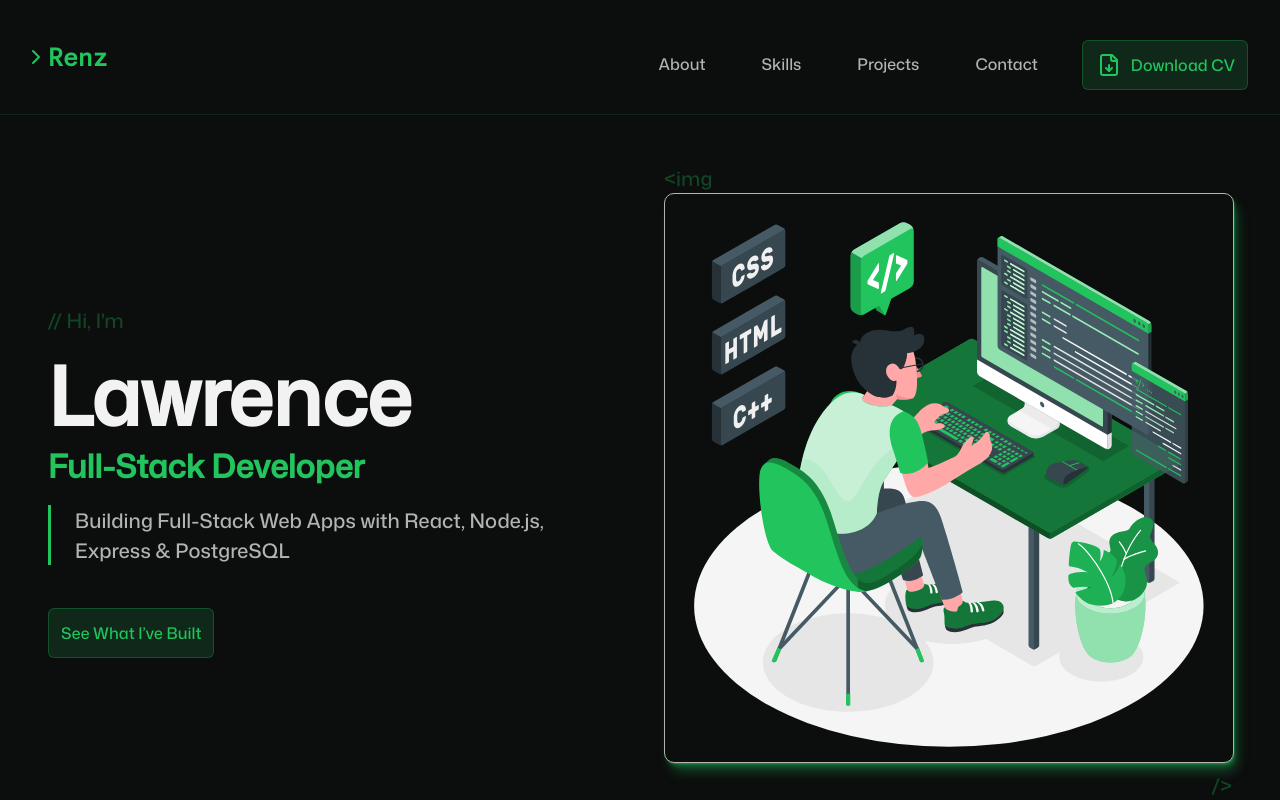
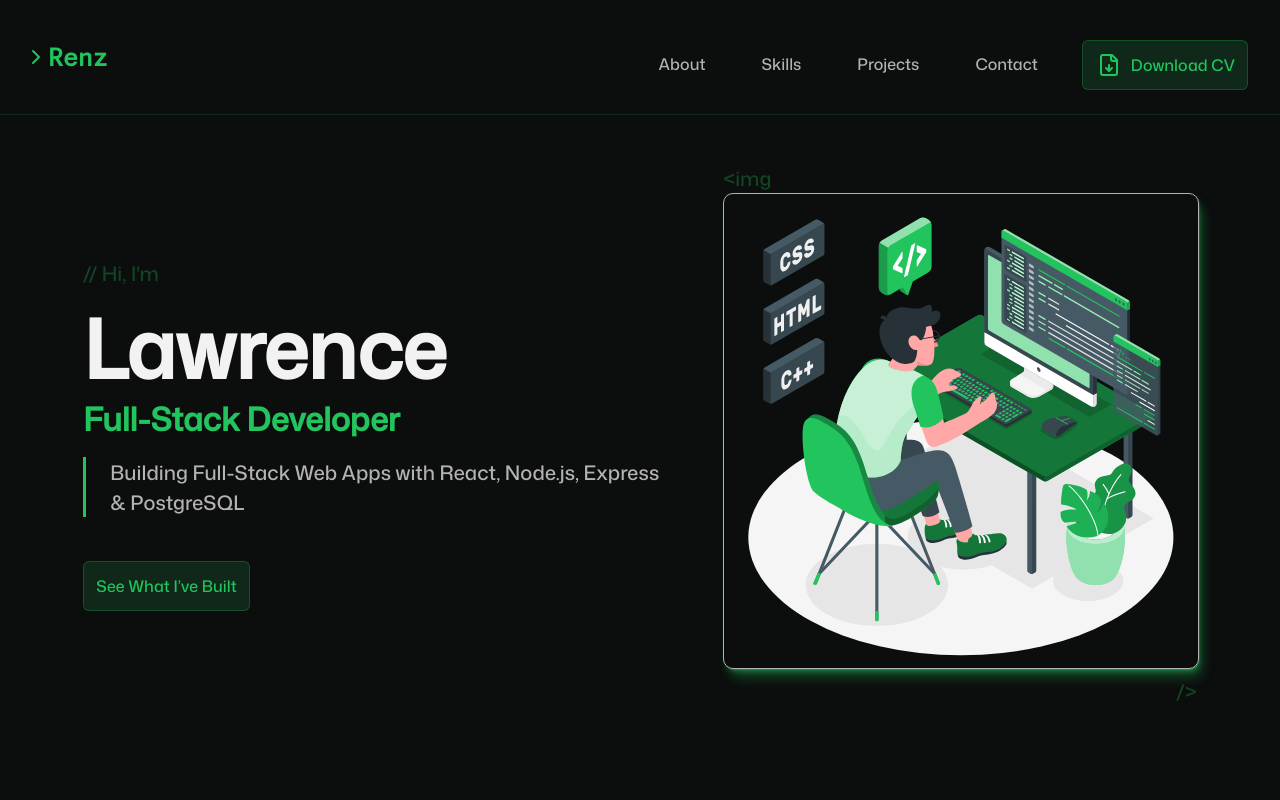
Before and after one commit to lawrence-ruscia/homepage, a React (Vite) app: page / in a window 1280 px wide. Shown: the top 800 px of the page. Built offline with nearby package versions, Linux system fonts and the light colour scheme.

Commit message:
style(hero): make hero avatar smaller for better ux

```diff
--- a/src/assets/styles/Hero.module.css
+++ b/src/assets/styles/Hero.module.css
@@ -54,7 +54,7 @@ img {
 @media (min-width: 768px) {
   .hero {
     display: flex;
-    justify-content: space-between;
+    justify-content: center;
     flex-direction: row;
 
     gap: var(--space-6);
@@ -73,10 +73,11 @@ img {
   .header {
     align-items: start;
     gap: var(--space-1);
+    max-width: 50%;
   }
 
   .avatar {
-    max-width: 100%;
+    max-width: 40%;
   }
 
   .avatar > img {
```
